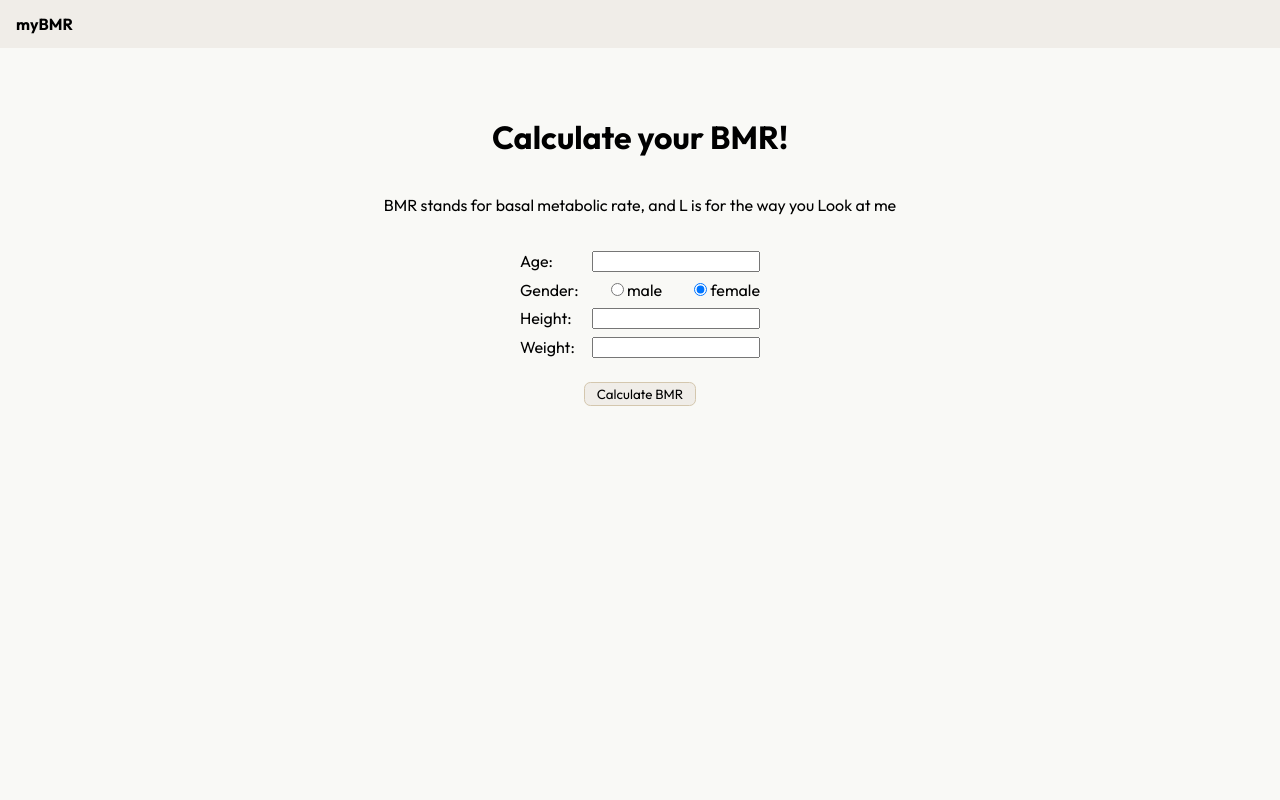
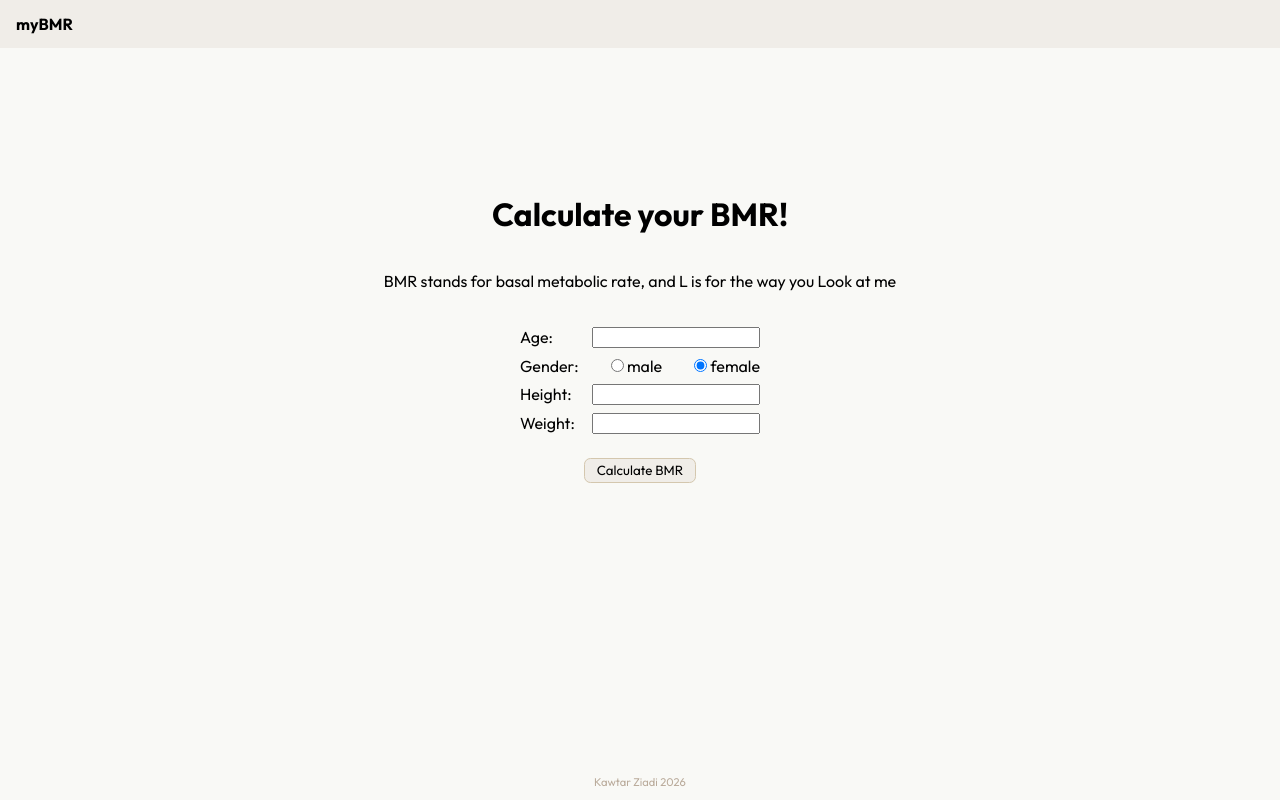
Before and after one commit to Nandee44/myBMR, a plain HTML site: page index.html in a window 1280 px wide. Drawn offline with nearby package versions, Linux system fonts and the light colour scheme; some icons are missing; a web font is replaced by a local one.

Commit message:
added footer

```diff
--- a/index.html
+++ b/index.html
@@ -49,6 +49,9 @@
         <br>
         <p id="result"></p>
     </div>
+    <footer>
+        <p>Kawtar Ziadi 2026</p>
+    </footer>
     <script src="script.js" defer></script>
     <script type="module" src="https://unpkg.com/ionicons@8.0.13/dist/ionicons/ionicons.esm.js"></script>
     <script nomodule src="https://unpkg.com/ionicons@8.0.13/dist/ionicons/ionicons.js"></script>
--- a/styles.css
+++ b/styles.css
@@ -6,6 +6,7 @@ body {
     padding: 0;
     background-color: rgb(249, 249, 246);
     font-family: "Outfit", sans-serif;
+    display: grid;
 }
 
 #top {
@@ -76,3 +77,12 @@ input[type="number"] {
 #error {
     text-align: center;
 }
+
+footer {
+    text-align: center;
+    color: rgb(186, 171, 155);
+    font-size: 0.7rem;
+    display: flex;
+    flex-direction: column;
+    justify-content: flex-end;
+}
```
